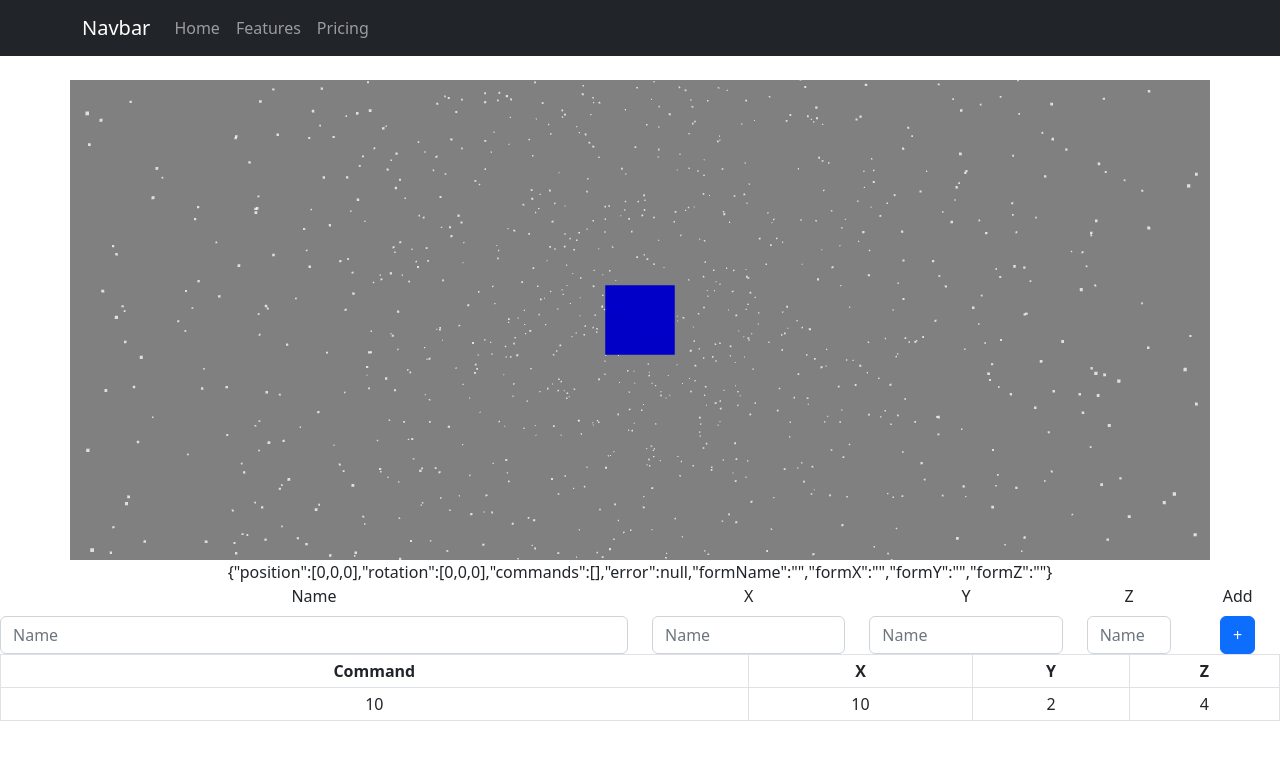
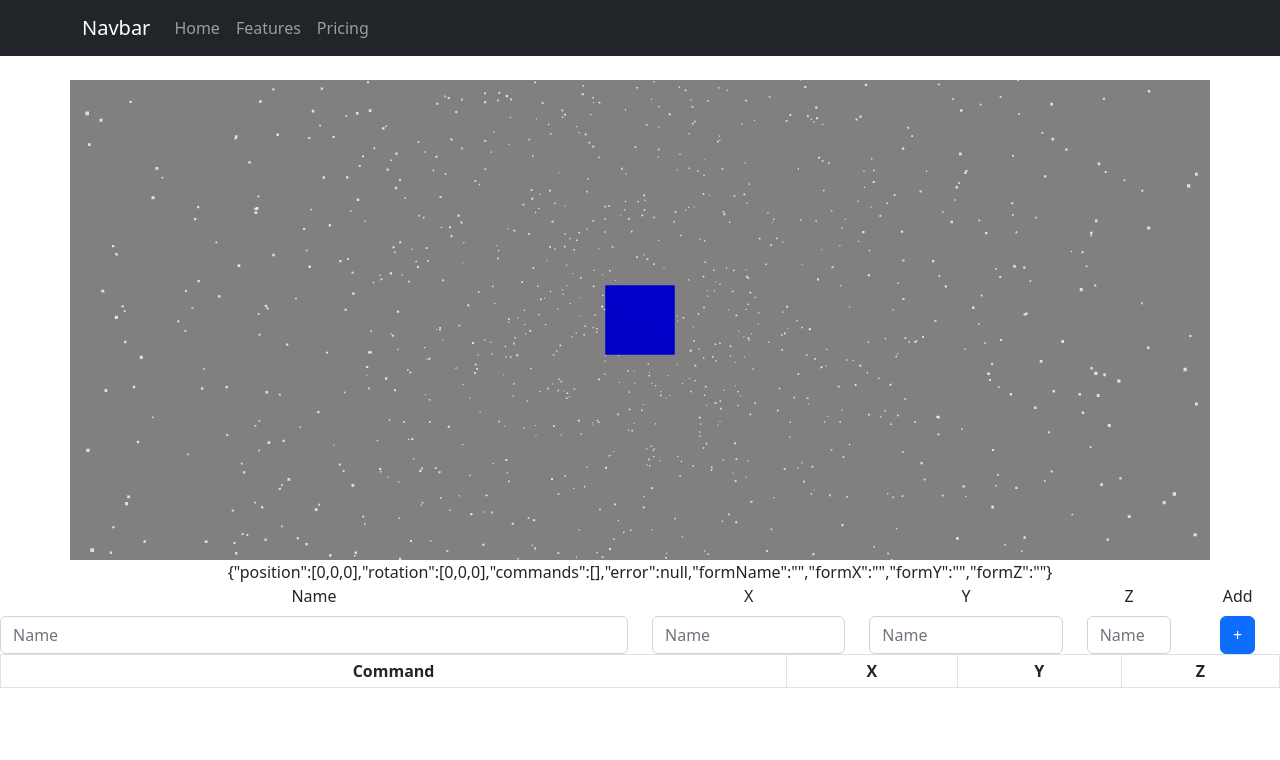
Before and after one commit to ibrahimt2/ThreeJSCube, a React (Create React App) app: page / in a window 1280 px wide. Shown: the top 760 px of the page. Built offline with nearby package versions, Linux system fonts and the light colour scheme.

Commit message:
pass commands context into CommandRowContainer

```diff
--- a/src/panes/CommandPane/CommandPane.js
+++ b/src/panes/CommandPane/CommandPane.js
@@ -6,7 +6,7 @@ function CommandPane({cubeMachineState, send}) {
     return (
         <React.Fragment>
             <CommandAdd send={send} cubeMachineState={cubeMachineState}></CommandAdd>
-            <CommandRowContainer commandArray={[{name: '10', x: 10, y:2, z:4}]}></CommandRowContainer>
+            <CommandRowContainer commandArray={cubeMachineState.context.commands}></CommandRowContainer>
         </React.Fragment>
     )
 }
```
